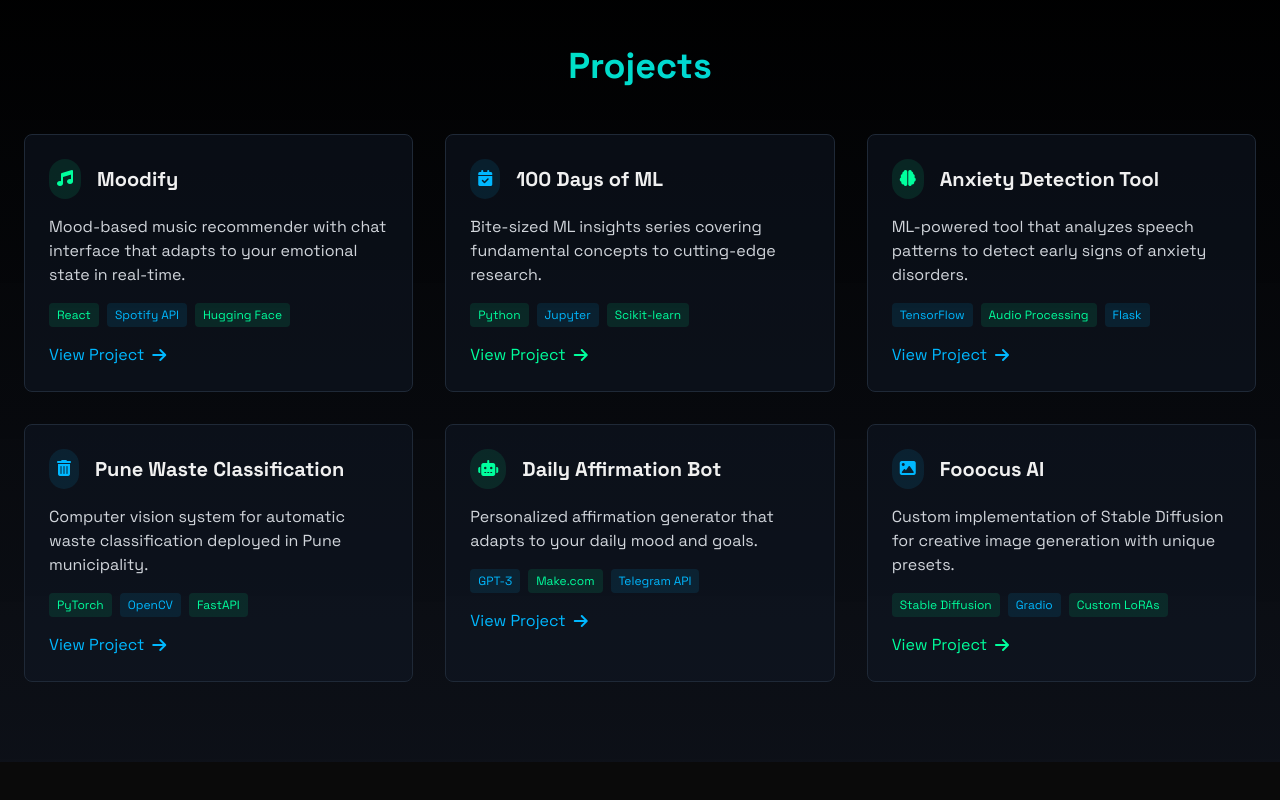
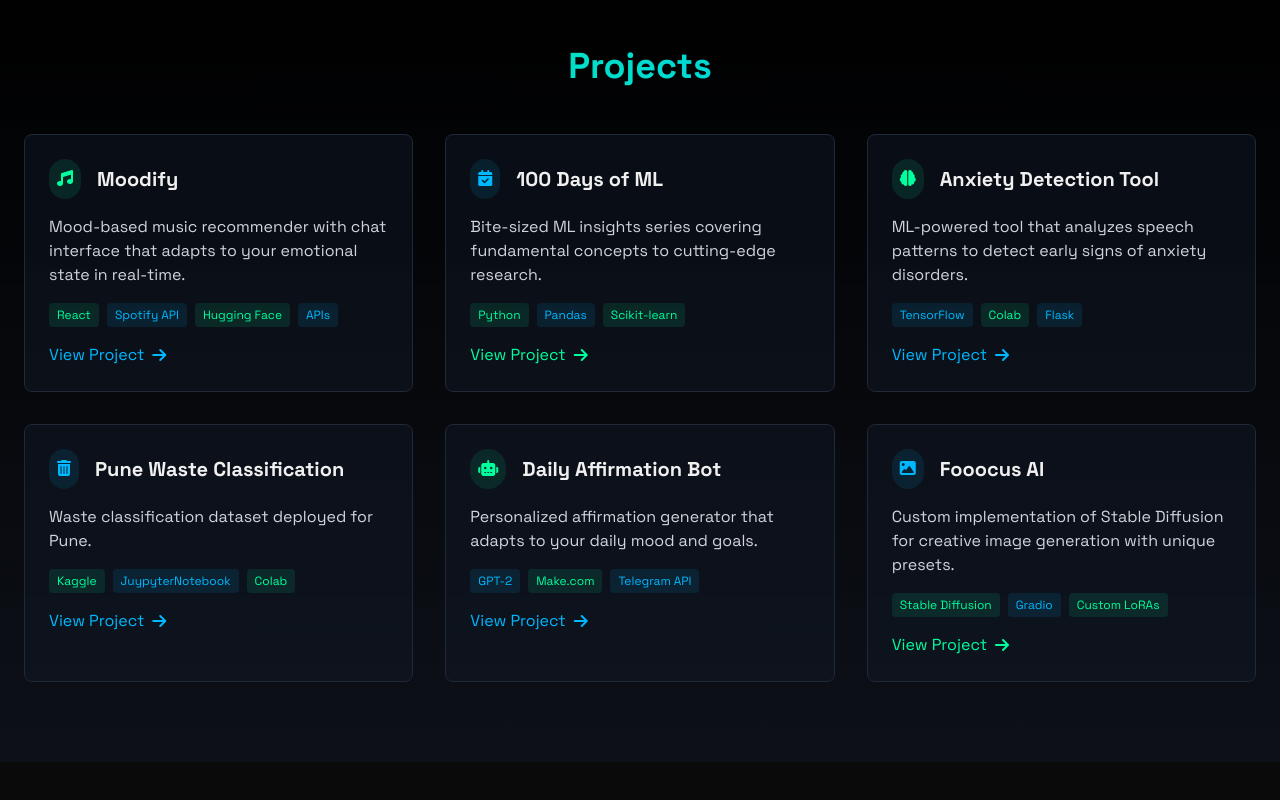
Before and after one commit to NihaallX/portfolio-website, a website: page index.html in a window 1280 px wide. Shown: the part 1394-2194 px from the top of the page. Drawn offline with nearby package versions, Linux system fonts and the light colour scheme.

Commit message:
edited files and links necessary and relevant to the project

```diff
--- a/index.html
+++ b/index.html
@@ -3,7 +3,7 @@
 <head>
     <meta charset="UTF-8">
     <meta name="viewport" content="width=device-width, initial-scale=1.0">
-    <title>Nihal Pardeshi | AI/ML Innovator</title>
+    <title>Nihal Pardeshi | AI/ML Explorer</title>
     <script src="https://cdn.tailwindcss.com"></script>
     <script src="https://cdnjs.cloudflare.com/ajax/libs/gsap/3.12.2/gsap.min.js"></script>
     <script src="https://cdnjs.cloudflare.com/ajax/libs/gsap/3.12.2/ScrollTrigger.min.js"></script>
@@ -270,7 +270,7 @@
                 <div class="relative">
                     <div class="gradient-border rounded-lg p-8 bg-gray-900/50 backdrop-blur-sm">
                         <p class="text-lg mb-6">AI/ML undergrad passionate about bridging the gap between cutting-edge research and practical applications. I specialize in building intelligent systems that solve real-world problems while maintaining ethical considerations at the forefront.</p>
-                        <p class="text-lg">When I'm not training models, you'll find me exploring new architectures, contributing to open-source projects, or mentoring aspiring ML engineers.</p>
+                        <p class="text-lg">When I'm not training models, you'll find me exploring new architectures, contributing to open-source projects, or posting AI ML tutorials.</p>
                     </div>
                     <div class="absolute -top-6 -left-6 floating">
                         <div class="bg-gray-900 p-3 rounded-full border border-[#00ff9d]">
@@ -334,6 +334,7 @@
                             <span class="text-xs px-2 py-1 bg-[#00ff9d]/10 text-[#00ff9d] rounded">React</span>
                             <span class="text-xs px-2 py-1 bg-[#00b8ff]/10 text-[#00b8ff] rounded">Spotify API</span>
                             <span class="text-xs px-2 py-1 bg-[#00ff9d]/10 text-[#00ff9d] rounded">Hugging Face</span>
+                            <span class="text-xs px-2 py-1 bg-[#00b8ff]/10 text-[#00b8ff] rounded">APIs</span>
                         </div>
                         <a href="#" class="text-[#00b8ff] hover:underline inline-flex items-center">
                             View Project <i class="fas fa-arrow-right ml-2"></i>
@@ -353,7 +354,7 @@
                         <p class="text-gray-300 mb-4">Bite-sized ML insights series covering fundamental concepts to cutting-edge research.</p>
                         <div class="flex flex-wrap gap-2 mb-4">
                             <span class="text-xs px-2 py-1 bg-[#00ff9d]/10 text-[#00ff9d] rounded">Python</span>
-                            <span class="text-xs px-2 py-1 bg-[#00b8ff]/10 text-[#00b8ff] rounded">Jupyter</span>
+                            <span class="text-xs px-2 py-1 bg-[#00b8ff]/10 text-[#00b8ff] rounded">Pandas</span>
                             <span class="text-xs px-2 py-1 bg-[#00ff9d]/10 text-[#00ff9d] rounded">Scikit-learn</span>
                         </div>
                         <a href="#" class="text-[#00ff9d] hover:underline inline-flex items-center">
@@ -374,7 +375,7 @@
                         <p class="text-gray-300 mb-4">ML-powered tool that analyzes speech patterns to detect early signs of anxiety disorders.</p>
                         <div class="flex flex-wrap gap-2 mb-4">
                             <span class="text-xs px-2 py-1 bg-[#00b8ff]/10 text-[#00b8ff] rounded">TensorFlow</span>
-                            <span class="text-xs px-2 py-1 bg-[#00ff9d]/10 text-[#00ff9d] rounded">Audio Processing</span>
+                            <span class="text-xs px-2 py-1 bg-[#00ff9d]/10 text-[#00ff9d] rounded">Colab</span>
                             <span class="text-xs px-2 py-1 bg-[#00b8ff]/10 text-[#00b8ff] rounded">Flask</span>
                         </div>
                         <a href="#" class="text-[#00b8ff] hover:underline inline-flex items-center">
@@ -392,11 +393,11 @@
                             </div>
                             <h3 class="text-xl font-bold">Pune Waste Classification</h3>
                         </div>
-                        <p class="text-gray-300 mb-4">Computer vision system for automatic waste classification deployed in Pune municipality.</p>
+                        <p class="text-gray-300 mb-4">Waste classification dataset deployed for Pune.</p>
                         <div class="flex flex-wrap gap-2 mb-4">
-                            <span class="text-xs px-2 py-1 bg-[#00ff9d]/10 text-[#00ff9d] rounded">PyTorch</span>
-                            <span class="text-xs px-2 py-1 bg-[#00b8ff]/10 text-[#00b8ff] rounded">OpenCV</span>
-                            <span class="text-xs px-2 py-1 bg-[#00ff9d]/10 text-[#00ff9d] rounded">FastAPI</span>
+                            <span class="text-xs px-2 py-1 bg-[#00ff9d]/10 text-[#00ff9d] rounded">Kaggle</span>
+                            <span class="text-xs px-2 py-1 bg-[#00b8ff]/10 text-[#00b8ff] rounded">JuypyterNotebook</span>
+                            <span class="text-xs px-2 py-1 bg-[#00ff9d]/10 text-[#00ff9d] rounded">Colab</span>
                         </div>
                         <a href="#" class="text-[#00b9ff] hover:underline inline-flex items-center">
                             View Project <i class="fas fa-arrow-right ml-2"></i>
@@ -415,7 +416,7 @@
                         </div>
                         <p class="text-gray-300 mb-4">Personalized affirmation generator that adapts to your daily mood and goals.</p>
                         <div class="flex flex-wrap gap-2 mb-4">
-                            <span class="text-xs px-2 py-1 bg-[#00b8ff]/10 text-[#00b8ff] rounded">GPT-3</span>
+                            <span class="text-xs px-2 py-1 bg-[#00b8ff]/10 text-[#00b8ff] rounded">GPT-2</span>
                             <span class="text-xs px-2 py-1 bg-[#00ff9d]/10 text-[#00ff9d] rounded">Make.com</span>
                             <span class="text-xs px-2 py-1 bg-[#00b8ff]/10 text-[#00b8ff] rounded">Telegram API</span>
                         </div>
```
